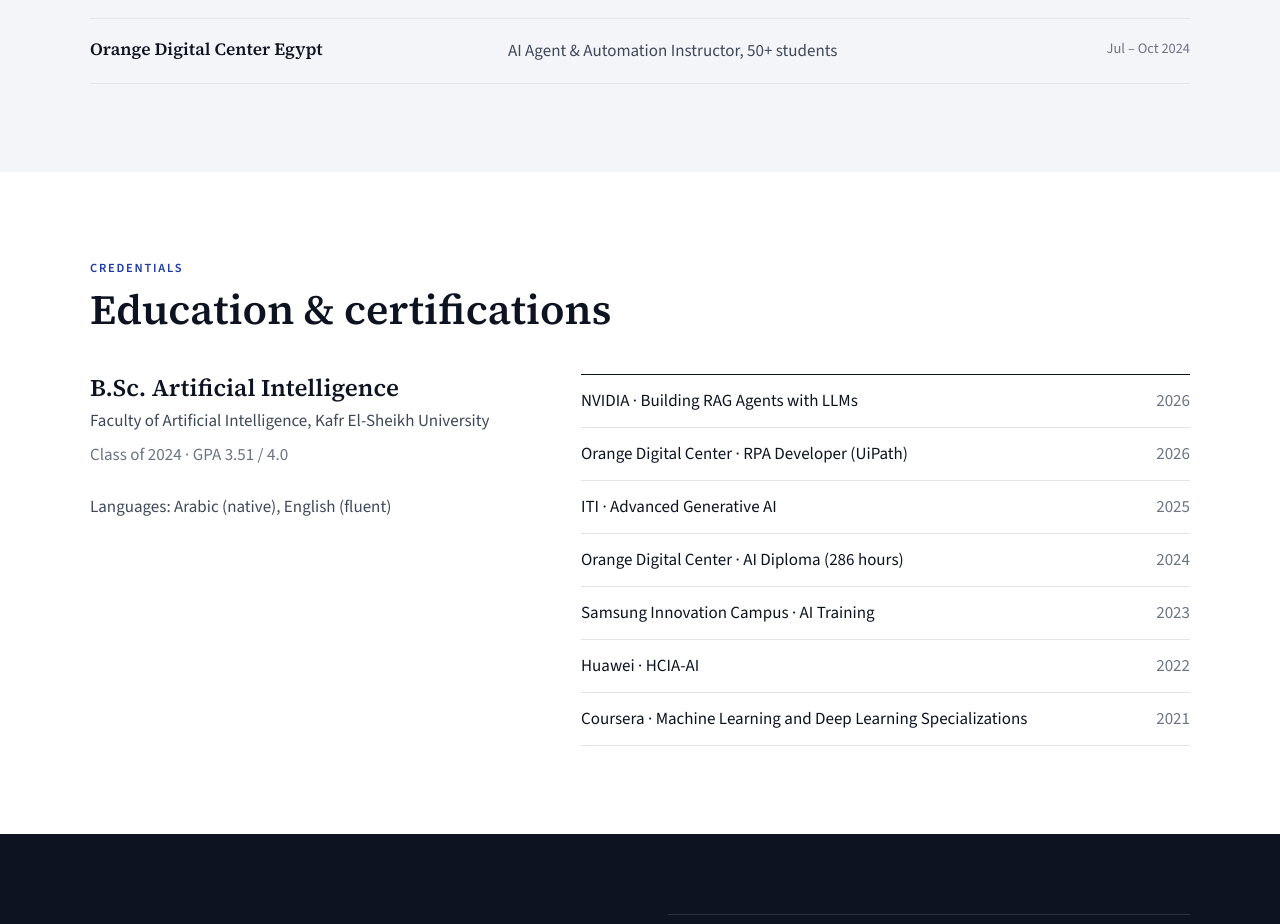
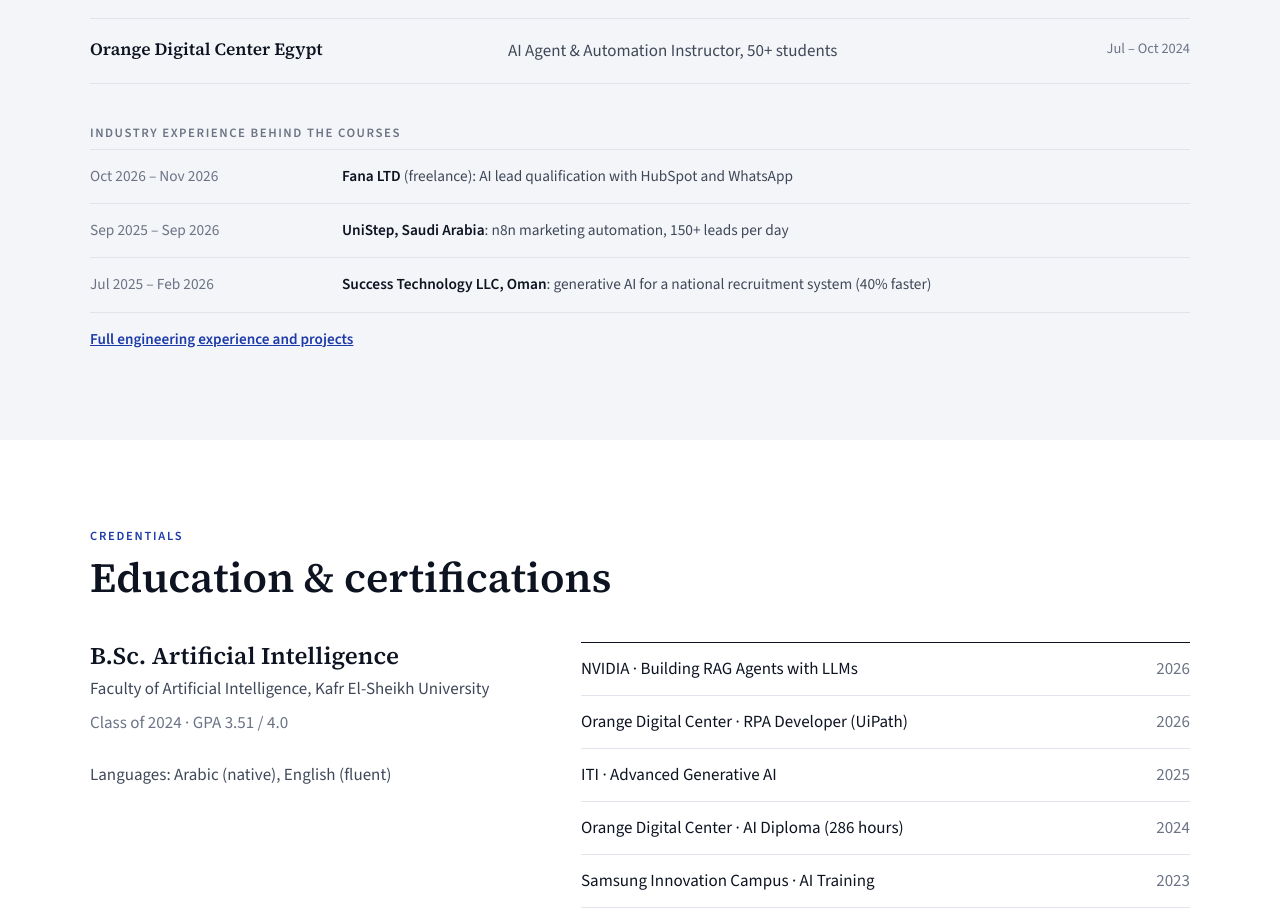
Before and after one commit to MahmoudElnahal/instructor, a plain HTML site: page index.html in a window 1280 px wide. Shown: the part 2880-3804 px from the top of the page. Drawn offline with nearby package versions, Linux system fonts and the light colour scheme.

Commit message:
Add short industry experience section after teaching history
Co-Authored-By: Claude Opus 5.5 <noreply@anthropic.com>

```diff
--- a/index.html
+++ b/index.html
@@ -285,6 +285,15 @@ footer .wrap{padding-block:22px;display:flex;justify-content:space-between;gap:1
           <tr><td><div class="inst">Orange Digital Center Egypt</div></td><td>AI Agent &amp; Automation Instructor, 50+ students</td><td class="when">Jul – Oct 2024</td></tr>
         </tbody>
       </table>
+      <div class="earlier">
+        <h3>Industry experience behind the courses</h3>
+        <ul class="mini">
+          <li><span>Oct 2026 – Nov 2026</span><span><b>Fana LTD</b> (freelance): AI lead qualification with HubSpot and WhatsApp</span></li>
+          <li><span>Sep 2025 – Sep 2026</span><span><b>UniStep, Saudi Arabia</b>: n8n marketing automation, 150+ leads per day</span></li>
+          <li><span>Jul 2025 – Feb 2026</span><span><b>Success Technology LLC, Oman</b>: generative AI for a national recruitment system (40% faster)</span></li>
+        </ul>
+        <p style="margin-top:14px;font-size:.95rem"><a href="https://mahmoudelnahal.github.io/" style="color:var(--accent);font-weight:600">Full engineering experience and projects</a></p>
+      </div>
     </div>
   </section>
 
```
